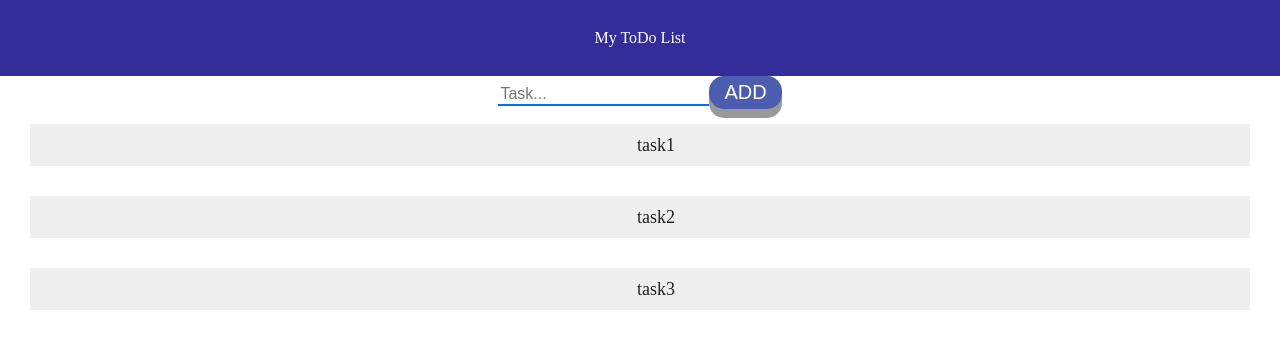
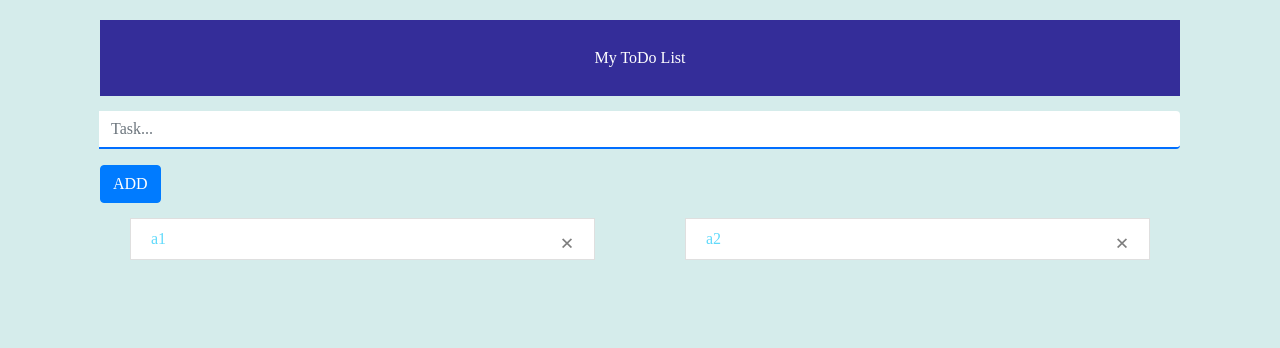
Before and after one commit to EditaTonoyan/react-beg-lessons, a React (Create React App) app: page / in a window 1280 px wide. Shown: the top 348 px of the page. Built offline with nearby package versions, Linux system fonts and the light colour scheme.

Commit message:
commit lesson-8

```diff
--- a/package.json
+++ b/package.json
@@ -3,11 +3,15 @@
   "version": "0.1.0",
   "private": true,
   "dependencies": {
+    "@fortawesome/fontawesome-svg-core": "^1.2.34",
+    "@fortawesome/free-solid-svg-icons": "^5.15.2",
+    "@fortawesome/react-fontawesome": "^0.1.14",
     "@testing-library/jest-dom": "^5.11.9",
     "@testing-library/react": "^11.2.5",
     "@testing-library/user-event": "^12.6.3",
     "bootstrap": "^4.6.0",
     "react": "^17.0.1",
+    "react-bootstrap": "^1.5.0",
     "react-dom": "^17.0.1",
     "react-router": "^5.2.0",
     "react-scripts": "4.0.2",
--- a/src/App.js
+++ b/src/App.js
@@ -1,12 +1,14 @@
 import './App.css';
 import React from 'react'
 import Todo from  './components/todo/Todo';
+//import Navbar from  './components/Navbar';
 
 
 export default function App() {
   return (
-    <div className="App">
-        <Todo />
+    <div className="container">
+        {/* <Navbar /> */}
+        <Todo/>
     </div>
   )
 }
--- a/src/components/Addnewtask/Addtask.jsx
+++ b/src/components/Addnewtask/Addtask.jsx
@@ -1,8 +1,13 @@
 import React, { Component } from 'react'
 import styles from './Addtask.module.css'
+import {FormControl,InputGroup,Button} from 'react-bootstrap';
+
+
 export default class Addtask extends Component {
     state = {
-        inputValue:''
+
+        inputValue:'',
+        // descInputValue:''
     }
 
     handlechange = (event) => {
@@ -12,34 +17,51 @@ export default class Addtask extends Component {
         });
     }
 
-    handleSub = () =>{
-        if(!this.state.inputValue)
+    handleSub = ({key, type}) =>{
+        if(!this.state.inputValue||
+            (type === 'keypress' && key !== 'Enter'))
                  return;
         this.props.handleSubmit(this.state.inputValue);
         this.setState({
             inputValue:''
-        })
+        });
     }
+
+
+    handleKeyPress = ({type, key}) => {
+
+        console.log(key);
+        // if(event.key === 'Enter'){
+        //     this.props.handleSubmit(this.state.inputValue);
+        //     this.setState({
+        //         inputValue:'',
+        //     })
+        // }
+      }
+
 
     render() {
         return (
-            <div>
-
-                <div>
-                    <input
+                    <div className="dispyalflex">
+                        <InputGroup className="mb-3">
+                            <InputGroup.Prepend>
+                            </InputGroup.Prepend>
+                            <FormControl
                             type='text'
-                        placeholder='Task...'
                             onChange={this.handlechange}
                             value={this.state.inputValue}
                             className={styles.input}
+                            onKeyPress={this.handleKeyPress}
+                            placeholder="Task..."
+                            aria-label="Task"
+                            aria-describedby="basic-addon1"
                             />
+                        </InputGroup>
 
-                    <button
-                    className={styles.button}
-                    onClick={this.handleSub}>
+                        <Button variant="primary" onClick={this.handleSub}>
                             ADD
-                    </button>
-                </div>
+                        </Button>
+
                     </div>
         )
     }
--- a/src/components/Addnewtask/Addtask.module.css
+++ b/src/components/Addnewtask/Addtask.module.css
@@ -1,6 +1,7 @@
 
 .input{
     border: none;
+
     border-bottom: 2px solid rgb(0, 110, 255);
 }
 .button {
--- a/src/components/Task/Task.jsx
+++ b/src/components/Task/Task.jsx
@@ -1,11 +1,26 @@
+import React, { Component } from 'react'
 import styles from './Task.module.css'
 
-const Task = (props) => {
-    const {task} = props;
-    return (
-        <div  className="task">
-            <li className={styles.li}>{task}</li>
-        </div>
-    )
+export default class Task extends Component {
+
+    render() {
+        const {task} = this.props;
+        return (
+            <div>
+                <div  className="task">
+
+                    <li className="list-group-item ">
+                        <div>{task}
+                            {this.props.task.value}
+                            <button
+                                type="button"
+                                className="close">&times;
+                            </button>
+                        </div>
+                    </li>
+
+                </div>
+            </div>
+        )
+    }
 }
-export default Task
--- a/src/components/todo/Todo.jsx
+++ b/src/components/todo/Todo.jsx
@@ -3,12 +3,13 @@ import React, { Component } from 'react';
 import Task from '../Task/Task'
 import Addtask from '../Addnewtask/Addtask'
 import styles from './Todo.module.css'
+import { Col, Container, Row } from 'react-bootstrap';
 
 
 export default class Todo extends Component {
     state = {
-        task:['task1', 'task2', 'task3'],
-        //inputValue:""
+        task:['a1', 'a2'],
+        inputValue:''
 
     }
 
@@ -20,22 +21,40 @@ export default class Todo extends Component {
         });
     }
 
+
     render() {
         const newTask = this.state.task.map((value, index) => {
-            return (<ul className={styles.ul}>< Task task={value} key = {index} /></ul>)
+            return (<Col
+                         key = {index} >< Task task={value} />
+                    </Col>)
         })
 
-        return (
-            <div >
-                <h1 className={styles.header}>My ToDo List</h1>
-                <Addtask
-                 handleSubmit = {this.handleSubmit}/>
-                 <div>
-                    {newTask}
-                 </div>
 
 
-            </div>
+        return (
+            <Container >
+                <Row>
+                    <Col>
+                        <h1 className={styles.header}>My ToDo List</h1>
+                    </Col>
+
+                </Row>
+                <Row>
+                    <Col>
+                        <Addtask
+                             handleSubmit = {this.handleSubmit}
+                             deschandleSubmit = {this.deschandleSubmit}
+                        />
+                     </Col>
+
+                </Row>
+
+                 <Row>
+                    {newTask}
+                 </Row>
+
+
+            </Container>
         )
     }
 }
--- a/src/index.css
+++ b/src/index.css
@@ -388,3 +388,45 @@ textarea {
     color: #000;
     padding: 0.2em 0;
 }
+
+html, body {
+  height: 100%;
+  color: #61DAFB;
+  background: #d5eceb;
+}
+
+h1 {
+  margin: 20px 0 15px 0;
+}
+
+#main {
+  width: 600px;
+  margin: 0 auto;
+  text-align: left;
+}
+
+ul {
+  list-style: none;
+}
+
+ul>li:hover {
+  background-color: #F5F5F5;
+}
+
+.form-inline .form-control {
+  width: 50%;
+  margin-left: 80px;
+}
+
+.done {
+  color: red;
+  text-decoration: line-through;
+}
+
+.undone {
+  color: #61DAFB;
+}
+
+.icon {
+  margin: 6px 10px 6px 0;
+}
--- a/src/index.js
+++ b/src/index.js
@@ -1,8 +1,10 @@
 import React from 'react';
 import ReactDOM from 'react-dom';
+import 'bootstrap/dist/css/bootstrap.css'
 import './index.css';
 import App from './App';
 import reportWebVitals from './reportWebVitals';
+
 
 
 ReactDOM.render(
```
Also changed, not shown: 1 other file (tests, documents, lock files or other folders). Lines whose indentation alone changed are shown as unchanged.
